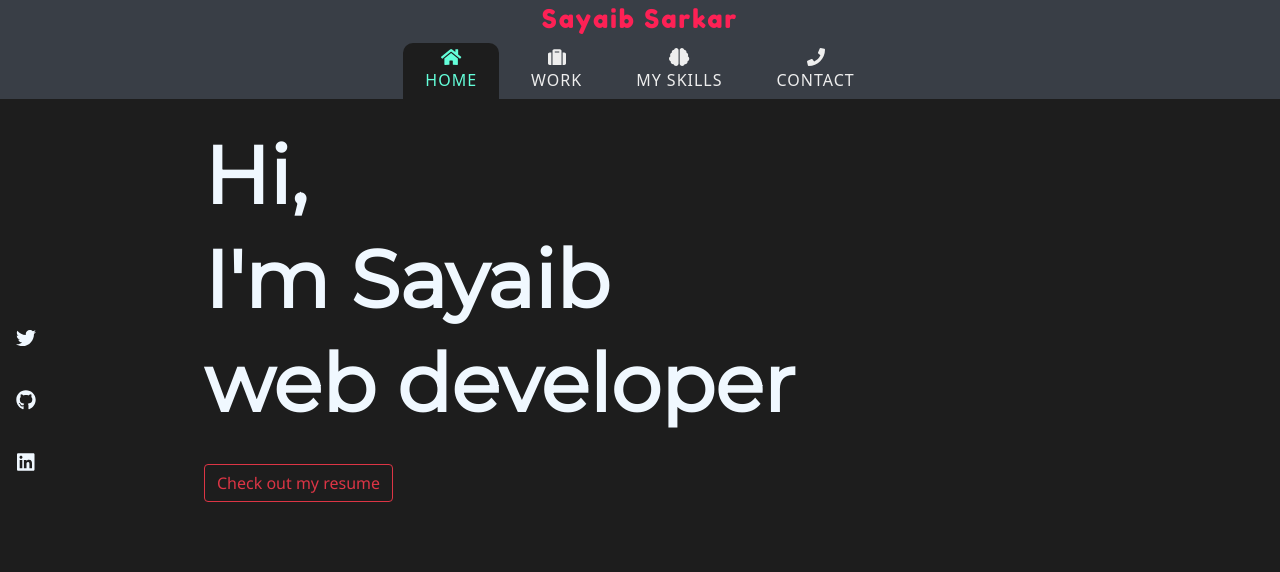
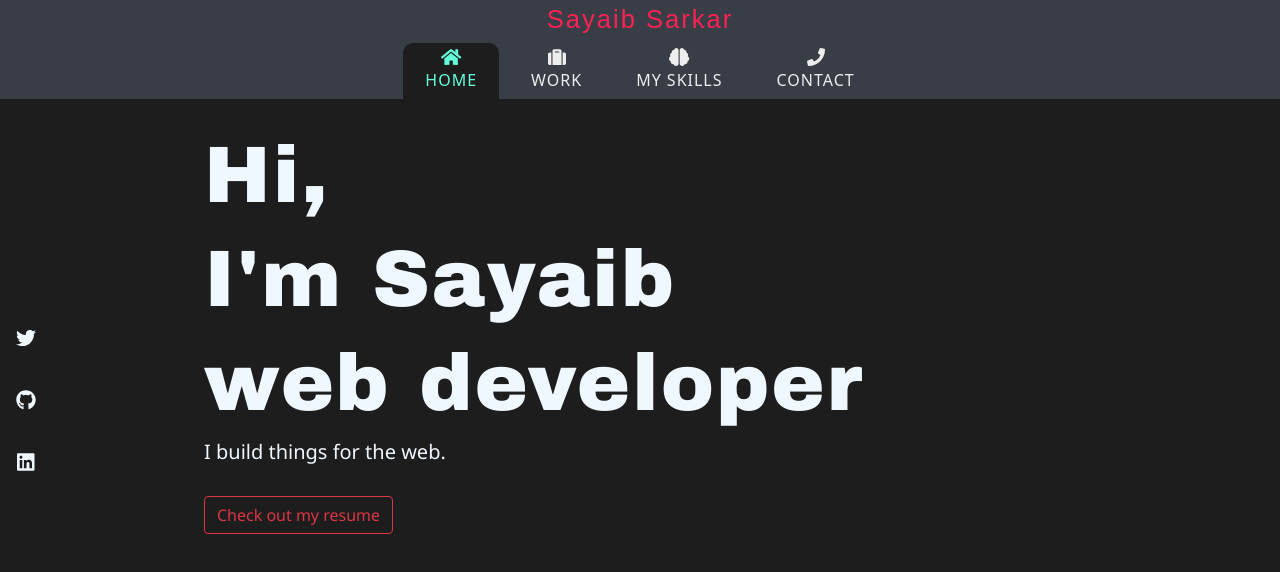
Before and after one commit to sayaib/Portfolio_Website_React.JS, a React (Create React App) app: page / in a window 1280 px wide. Shown: the top 572 px of the page. Built offline with nearby package versions, Linux system fonts and the light colour scheme.

Commit message:
update home page letters

```diff
--- a/src/webpage_component/Home.jsx
+++ b/src/webpage_component/Home.jsx
@@ -20,9 +20,10 @@ const Home = () => {
             <h1 className="home_page_text" data-aos="fade-down">
               I'm Sayaib
             </h1>
-            <h1 className="home_page_text" data-aos="fade-up">
+            <h1 className="home_page_text" data-aos="fade-down">
               web developer
             </h1>
+            <h5 data-aos="fade-up" >I build things for the web.</h5>
 
             <Button
               className="mt-4"
--- a/src/webpage_component/style.css
+++ b/src/webpage_component/style.css
@@ -1,11 +1,12 @@
 @import url('https://fonts.googleapis.com/css2?family=Fredoka+One&family=Noto+Sans&display=swap');
 @import url('https://fonts.googleapis.com/css2?family=Montserrat&display=swap');
+@import url('https://fonts.googleapis.com/css2?family=Archivo+Black&display=swap');
 
 #title {
     letter-spacing: 2px;
     font-size: 1.6rem;
     color: #FD2155;
-    font-family: 'Fredoka One', cursive;
+    font-family: 'Barlow', sans-serif;
 }
 
 .rc_nav {
@@ -84,9 +85,9 @@
 /* Home Page Body Section */
 
 .home_page_text {
-    font-family: 'Montserrat', sans-serif;
+    font-family: 'Archivo Black', sans-serif;
+    letter-spacing: 2px;
     font-size: 80px;
-    font-weight: bolder;
 }
 
 @media screen and (max-width:620px) {
```
